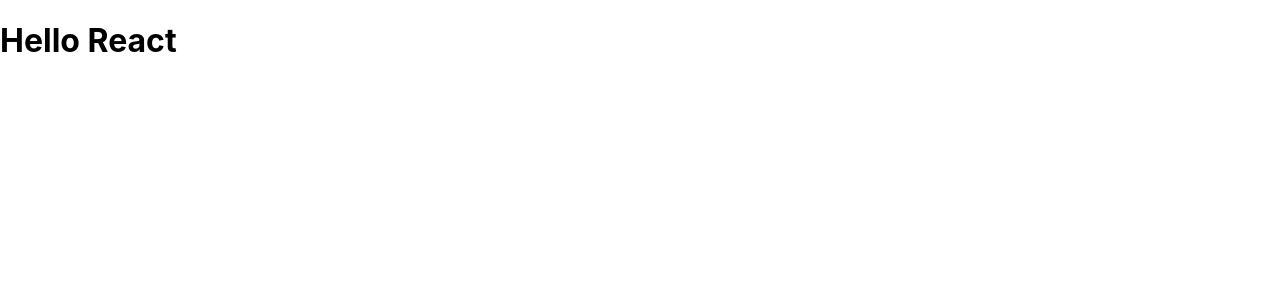
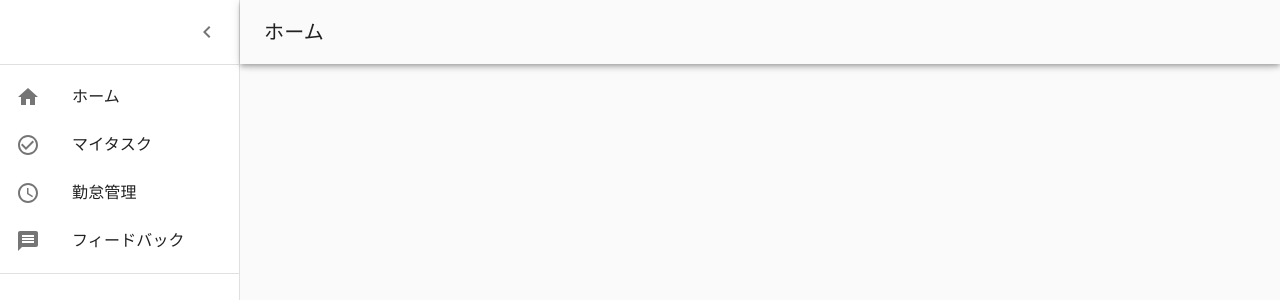
Before and after one commit to Yyusuke27/vwork, a React (Create React App) app in the folder frontend/: page / in a window 1280 px wide. Shown: the top 300 px of the page. Built offline with nearby package versions, Linux system fonts and the light colour scheme.

Commit message:
MainHeader&SideBarの実装並びにMainNavigationへの両コンポーネントのインポート

```diff
--- a/frontend/package.json
+++ b/frontend/package.json
@@ -3,6 +3,8 @@
   "version": "0.1.0",
   "private": true,
   "dependencies": {
+    "@material-ui/core": "^4.11.0",
+    "@material-ui/icons": "^4.9.1",
     "@testing-library/jest-dom": "^4.2.4",
     "@testing-library/react": "^9.3.2",
     "@testing-library/user-event": "^7.1.2",
--- a/frontend/src/App.tsx
+++ b/frontend/src/App.tsx
@@ -1,13 +1,42 @@
 import React from "react";
+import MainNavigation from "./shared/components/Navigation/MainNavigation";
 
 import "./App.css";
+import { createStyles, makeStyles, Theme } from "@material-ui/core/styles";
+import CssBaseline from "@material-ui/core/CssBaseline";
 
-function App() {
+const useStyles = makeStyles((theme: Theme) =>
+  createStyles({
+    root: {
+      display: "flex",
+    },
+    toolbar: {
+      display: "flex",
+      alignItems: "center",
+      justifyContent: "flex-end",
+      padding: theme.spacing(0, 1),
+      // necessary for content to be below app bar
+      ...theme.mixins.toolbar,
+    },
+    content: {
+      flexGrow: 1,
+      padding: theme.spacing(3),
+    },
+  })
+);
+
+const App = () => {
+  const classes = useStyles();
+
   return (
-    <div>
-      <h1>Hello React</h1>
+    <div className={classes.root}>
+      <CssBaseline />
+      <MainNavigation />
+      <main className={classes.content}>
+        <div className={classes.toolbar} />
+      </main>
     </div>
   );
-}
+};
 
 export default App;
--- a/frontend/src/shared/components/Navigation/MainHeader.tsx
+++ b/frontend/src/shared/components/Navigation/MainHeader.tsx
@@ -0,0 +1,79 @@
+import React, { FC } from "react";
+import { createStyles, makeStyles, Theme } from "@material-ui/core/styles";
+import AppBar from "@material-ui/core/AppBar";
+import MenuIcon from "@material-ui/icons/Menu";
+import Toolbar from "@material-ui/core/Toolbar";
+import Typography from "@material-ui/core/Typography";
+import clsx from "clsx";
+import IconButton from "@material-ui/core/IconButton";
+
+const drawerWidth = 240;
+
+const useStyles = makeStyles((theme: Theme) =>
+  createStyles({
+    root: {
+      display: "flex",
+    },
+    appBar: {
+      zIndex: theme.zIndex.drawer + 1,
+      transition: theme.transitions.create(["width", "margin"], {
+        easing: theme.transitions.easing.sharp,
+        duration: theme.transitions.duration.leavingScreen,
+      }),
+    },
+    appBarShift: {
+      marginLeft: drawerWidth,
+      width: `calc(100% - ${drawerWidth}px)`,
+      transition: theme.transitions.create(["width", "margin"], {
+        easing: theme.transitions.easing.sharp,
+        duration: theme.transitions.duration.enteringScreen,
+      }),
+    },
+    menuButton: {
+      marginRight: 36,
+    },
+    hide: {
+      display: "none",
+    },
+  })
+);
+
+interface MainHeaderProps {
+  handleDrawerOpen: () => void;
+  open: boolean;
+}
+
+const MainHeader: FC<MainHeaderProps> = ({ handleDrawerOpen, open }) => {
+  const classes = useStyles();
+
+  return (
+    <div className={classes.root}>
+      <AppBar
+        color="transparent"
+        position="fixed"
+        className={clsx(classes.appBar, {
+          [classes.appBarShift]: open,
+        })}
+      >
+        <Toolbar>
+          <IconButton
+            color="inherit"
+            aria-label="open drawer"
+            onClick={handleDrawerOpen}
+            edge="start"
+            className={clsx(classes.menuButton, {
+              [classes.hide]: open,
+            })}
+          >
+            <MenuIcon />
+          </IconButton>
+          <Typography variant="h6" noWrap>
+            ホーム
+          </Typography>
+        </Toolbar>
+      </AppBar>
+    </div>
+  );
+};
+
+export default MainHeader;
--- /dev/null
+++ b/frontend/src/shared/components/Navigation/MainNavigation.tsx
@@ -0,0 +1,22 @@
+import React from "react";
+
+import MainHeader from "./MainHeader";
+import SideBar from "./SideBar";
+
+const MainNavigation = () => {
+  const [open, setOpen] = React.useState(true);
+  const handleDrawerOpen = () => {
+    setOpen(true);
+  };
+  const handleDrawerClose = () => {
+    setOpen(false);
+  };
+  return (
+    <>
+      <MainHeader handleDrawerOpen={handleDrawerOpen} open={open} />
+      <SideBar handleDrawerClose={handleDrawerClose} open={open} />
+    </>
+  );
+};
+
+export default MainNavigation;
--- /dev/null
+++ b/frontend/src/shared/components/Navigation/SideBar.tsx
@@ -0,0 +1,137 @@
+import React, { FC } from "react";
+import clsx from "clsx";
+import IconButton from "@material-ui/core/IconButton";
+import Divider from "@material-ui/core/Divider";
+import List from "@material-ui/core/List";
+import ListItem from "@material-ui/core/ListItem";
+import ChevronLeftIcon from "@material-ui/icons/ChevronLeft";
+import ChevronRightIcon from "@material-ui/icons/ChevronRight";
+import ListItemIcon from "@material-ui/core/ListItemIcon";
+import ListItemText from "@material-ui/core/ListItemText";
+import HomeIcon from "@material-ui/icons/Home";
+import CheckCircleOutlineIcon from "@material-ui/icons/CheckCircleOutline";
+import QueryBuilderIcon from "@material-ui/icons/QueryBuilder";
+import MessageIcon from "@material-ui/icons/Message";
+import Drawer from "@material-ui/core/Drawer";
+import {
+  createStyles,
+  makeStyles,
+  Theme,
+  useTheme,
+} from "@material-ui/core/styles";
+
+const drawerWidth = 240;
+
+const useStyles = makeStyles((theme: Theme) =>
+  createStyles({
+    root: {
+      display: "flex",
+    },
+    hide: {
+      display: "none",
+    },
+    drawer: {
+      width: drawerWidth,
+      flexShrink: 0,
+      whiteSpace: "nowrap",
+    },
+    drawerOpen: {
+      width: drawerWidth,
+      transition: theme.transitions.create("width", {
+        easing: theme.transitions.easing.sharp,
+        duration: theme.transitions.duration.enteringScreen,
+      }),
+    },
+    drawerClose: {
+      transition: theme.transitions.create("width", {
+        easing: theme.transitions.easing.sharp,
+        duration: theme.transitions.duration.leavingScreen,
+      }),
+      overflowX: "hidden",
+      width: theme.spacing(7) + 1,
+      [theme.breakpoints.up("sm")]: {
+        width: theme.spacing(9) + 1,
+      },
+    },
+    toolbar: {
+      display: "flex",
+      alignItems: "center",
+      justifyContent: "flex-end",
+      padding: theme.spacing(0, 1),
+      // necessary for content to be below app bar
+      ...theme.mixins.toolbar,
+    },
+    content: {
+      flexGrow: 1,
+      padding: theme.spacing(3),
+    },
+  })
+);
+
+interface SideBarProps {
+  handleDrawerClose: () => void;
+  open: boolean;
+}
+
+const SideBar: FC<SideBarProps> = ({ handleDrawerClose, open }) => {
+  const classes = useStyles();
+  const theme = useTheme();
+
+  return (
+    <div className={classes.root}>
+      <Drawer
+        variant="permanent"
+        className={clsx(classes.drawer, {
+          [classes.drawerOpen]: open,
+          [classes.drawerClose]: !open,
+        })}
+        classes={{
+          paper: clsx({
+            [classes.drawerOpen]: open,
+            [classes.drawerClose]: !open,
+          }),
+        }}
+      >
+        <div className={classes.toolbar}>
+          <IconButton onClick={handleDrawerClose}>
+            {theme.direction === "rtl" ? (
+              <ChevronRightIcon />
+            ) : (
+              <ChevronLeftIcon />
+            )}
+          </IconButton>
+        </div>
+        <Divider />
+        <List>
+          <ListItem button>
+            <ListItemIcon>
+              <HomeIcon />
+            </ListItemIcon>
+            <ListItemText primary="ホーム" />
+          </ListItem>
+          <ListItem button>
+            <ListItemIcon>
+              <CheckCircleOutlineIcon />
+            </ListItemIcon>
+            <ListItemText primary="マイタスク" />
+          </ListItem>
+          <ListItem button>
+            <ListItemIcon>
+              <QueryBuilderIcon />
+            </ListItemIcon>
+            <ListItemText primary="勤怠管理" />
+          </ListItem>
+          <ListItem button>
+            <ListItemIcon>
+              <MessageIcon />
+            </ListItemIcon>
+            <ListItemText primary="フィードバック" />
+          </ListItem>
+        </List>
+        <Divider />
+      </Drawer>
+    </div>
+  );
+};
+
+export default SideBar;
```
Also changed, not shown: frontend/src/shared/components/Navigation/Sidebar.tsx (deleted), 1 other file (tests, documents, lock files or other folders).
